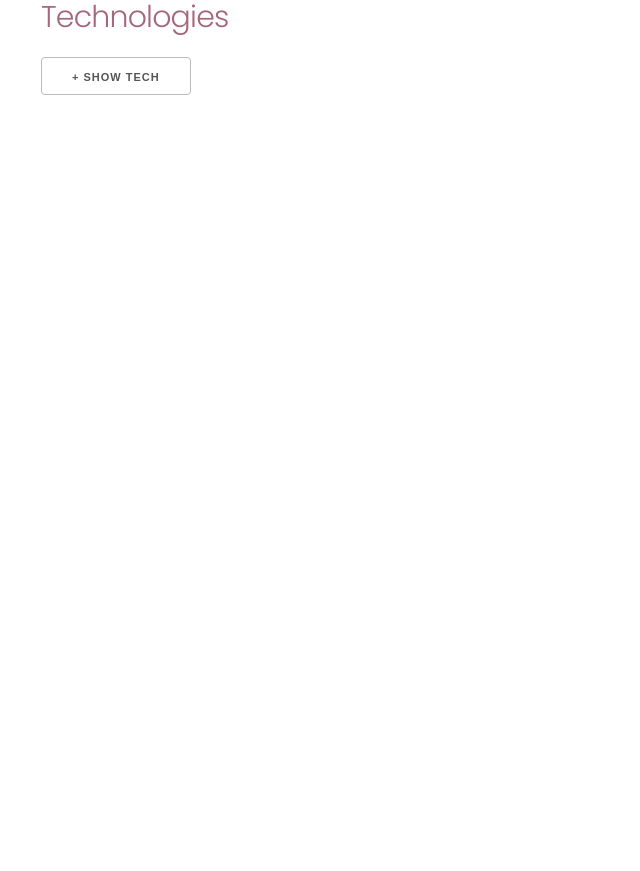
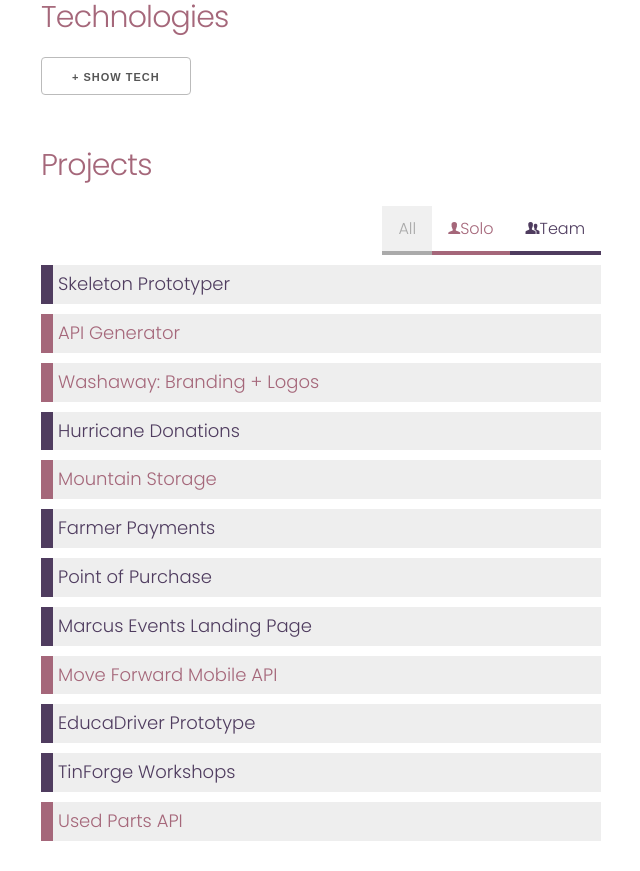
Before and after one commit to luis1392/react-portfolio-01, a React (Create React App) app: page / in a window 1280 px wide. Shown: the part 2380-3251 px from the top of the page, without its empty margins (607-1247 px from the left). Before the commit the page ends 2505 px from the top, so only its background shows below. Built offline with nearby package versions, Linux system fonts and the light colour scheme.

Commit message:
part 2, add FilterProjects, Project component, filter solo or team

```diff
--- a/src/components/FilterProjects.js
+++ b/src/components/FilterProjects.js
@@ -1,6 +1,6 @@
 import React, { Component } from 'react';
 import { projectData } from '../data/datasource'
-
+import Project from './Project'
 /*  Advice:
    (1) Create the component's JSX by using .map() on `projectData`
        you will want to map to an array of <Project/> components
@@ -22,7 +22,45 @@ import { projectData } from '../data/datasource'
  */
 
 class FilterProjects extends Component {
+  state = {
+    activeFilter: 'all'
+  }
+  filterData = (project) => {
+    if(this.state.activeFilter === 'all' ){
+      return true
+    }else if ( this.state.activeFilter === 'solo' ) {
+      return project.solo === true
+    } else {
+      return project.solo === false
+    }
+  }
+  renderProjects = (projectData) => {
+    const project = projectData.filter(
+      project => this.filterData(project)
+    ).map(element => {
+      return <Project key={element.projectName} project={element} />;
+    });
 
+    return project
+  }
+
+  handleClickAll = () => {
+    this.setState({
+      activeFilter : 'all'
+    })
+  }
+
+  handleClickSolo = () => {
+    this.setState({
+      activeFilter : 'solo'
+    })
+  }
+
+  handleClickTeam = () => {
+    this.setState({
+      activeFilter : 'team'
+    })
+  }
   render() {
     const projectSelectedClassVal = 'project-type--selected'
 
@@ -32,10 +70,6 @@ class FilterProjects extends Component {
 
     // change value of 'let' variables based on component state for whether
     //'all', 'team', or 'solo' is selected
-
-
-
-
     // --
 
     return (
@@ -43,15 +77,15 @@ class FilterProjects extends Component {
           <h4>Projects</h4>
 
           <div className="project-types-list">
-            <span data-ptype="all" className={`project-type project-type--all ${allSelectedRenderedClass}`}>
+            <span data-ptype="all" className={`project-type project-type--all ${allSelectedRenderedClass}`} onClick={this.handleClickAll} >
               All
             </span>
 
-            <span data-ptype="solo" className={`project-type project-type--solo ${soloSelectedRenderedClass}}`}>
+            <span data-ptype="solo" className={`project-type project-type--solo ${soloSelectedRenderedClass}}`} onClick={this.handleClickSolo}>
               <i className="ion-person"></i>Solo
             </span>
 
-            <span data-ptype="team" className={`project-type project-type--team ${teamSelectedRenderedClass}`}>
+            <span data-ptype="team" className={`project-type project-type--team ${teamSelectedRenderedClass}`} onClick={this.handleClickTeam}>
               <i className="ion-person-stalker"></i>Team
             </span>
           </div>
@@ -59,6 +93,7 @@ class FilterProjects extends Component {
           <div className='projects-list'>
 
             {/* Step (1) --- .map() the projectData to JSX  */}
+            {this.renderProjects(projectData)}
 
           </div>
         </section>
@@ -66,3 +101,4 @@ class FilterProjects extends Component {
     );
   }
 }
+export default FilterProjects
--- a/src/components/PortfolioContent.js
+++ b/src/components/PortfolioContent.js
@@ -6,6 +6,7 @@ import SkillsList from './SkillsList'
 import EducationHistory from './EducationHistory'
 import WorkHistory from './WorkHistory'
 import ShowHideTech from './ShowHideTech'
+import FilterProjects from './FilterProjects'
 
 
 class PortfolioContent extends Component {
@@ -29,6 +30,7 @@ class PortfolioContent extends Component {
                 <EducationHistory eduList = {eduList} />
                 <WorkHistory jobsList = {jobsList} />
                 <ShowHideTech />
+                <FilterProjects />
 
             </div>
         )
--- /dev/null
+++ b/src/components/Project.js
@@ -0,0 +1,33 @@
+import React, { Component } from 'react';
+
+
+/*
+  Note : Eacn <Project/> component will need to receive props from the FilterProjects
+         component to write the code to render:
+
+    + the project name inside the <span> ... </span>
+    + the appropriate className for a team project or solo project
+*/
+
+class Project extends Component {
+
+  render() {
+    const theProjectName = this.props.project.projectName // pass projectName value as props
+    const soloProjectClassName = 'project--solo'
+    const teamProjectClassName = 'project--team'
+
+    //let renderedClassVal
+
+      // will be conditionally rendered based on `solo` value
+      // for project , passed in through props
+
+    return (
+       <div className={`project ${this.props.project.solo ? soloProjectClassName : teamProjectClassName }`}>
+        <span className="project__title">{theProjectName}</span>
+      </div>
+    );
+  }
+}
+
+
+export default Project
```
